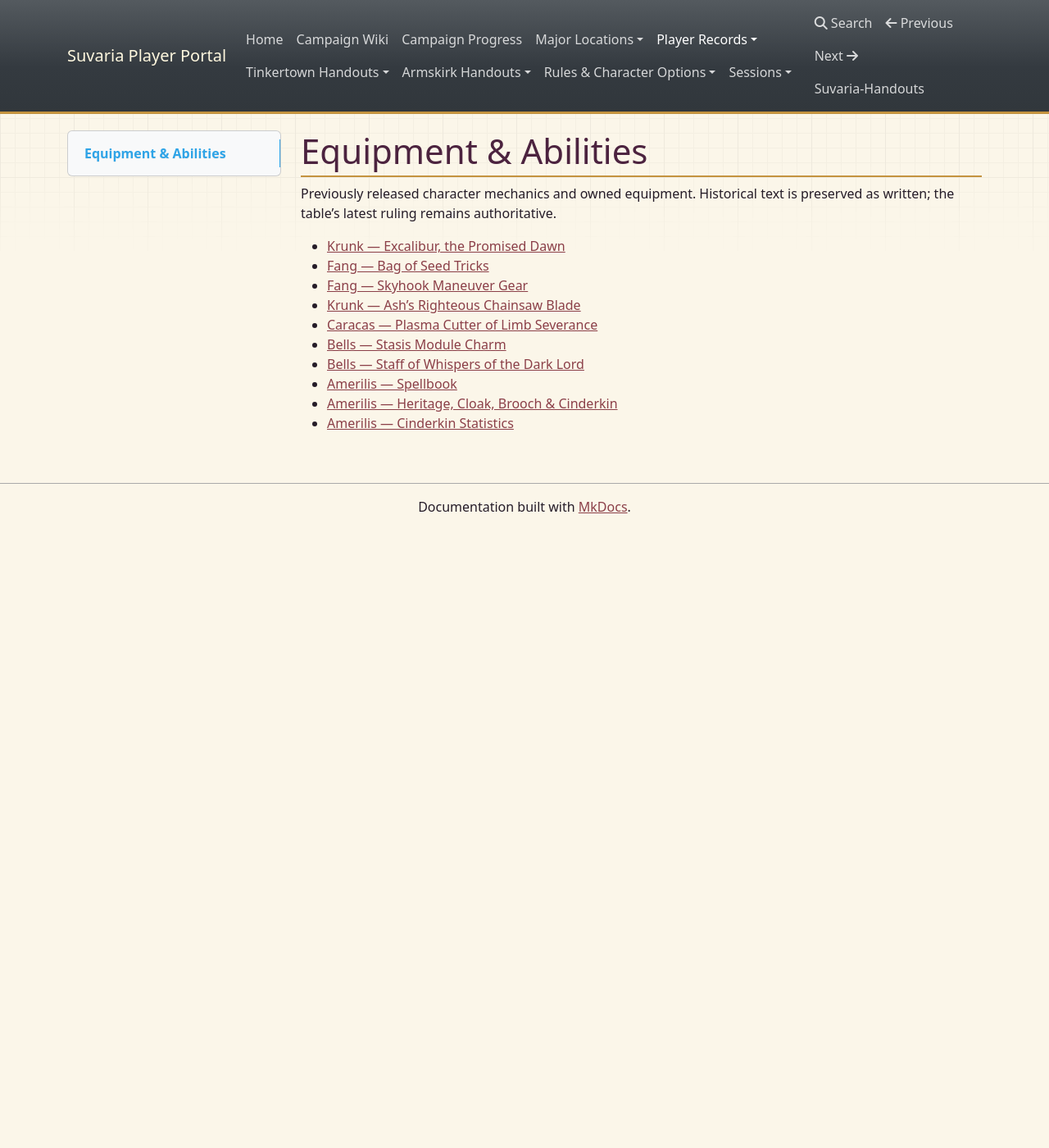
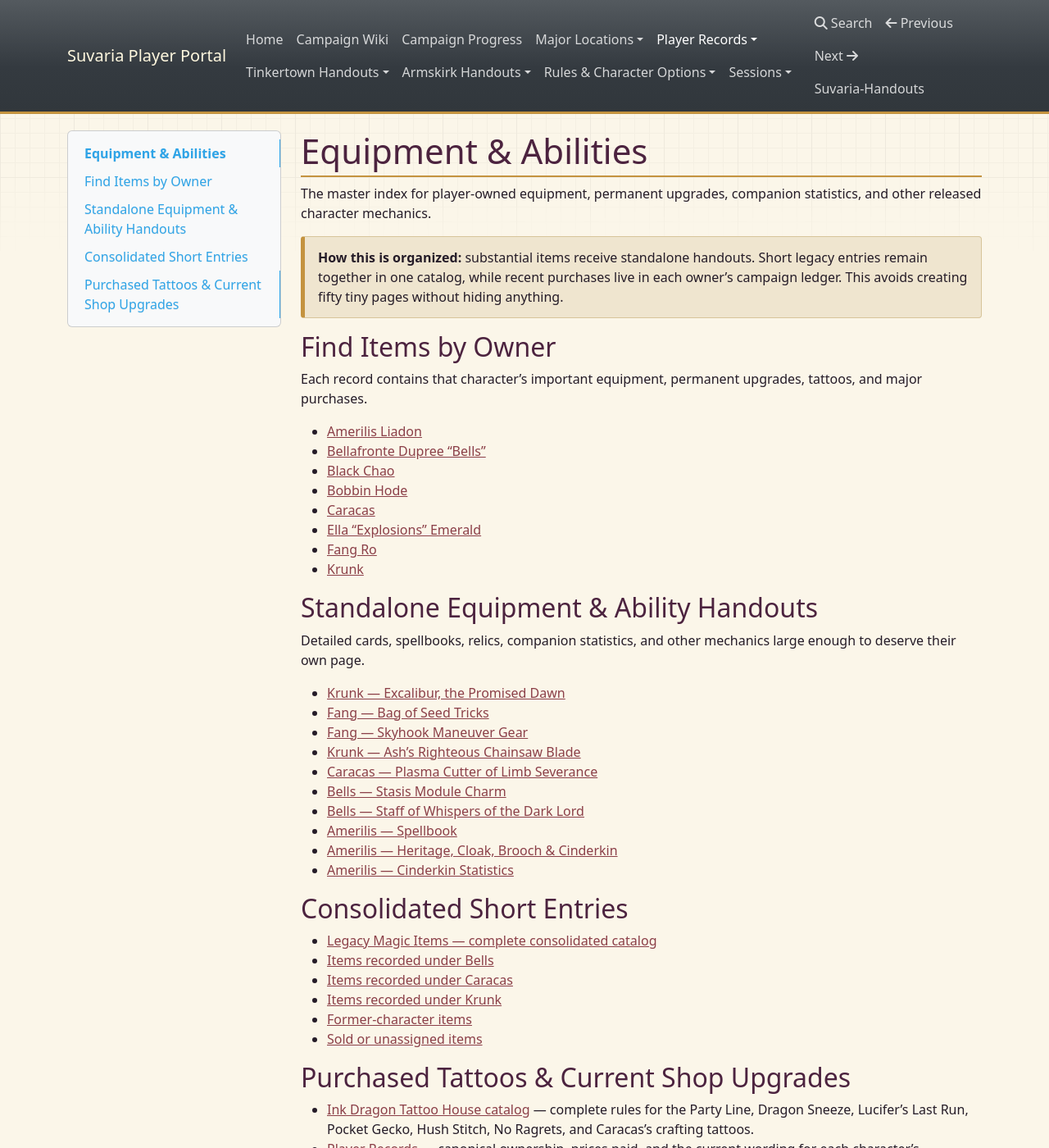
Before and after one commit to blakewrege/Suvaria-Handouts, an MkDocs documentation site: the page built from docs/player-items.md, in a window 1280 px wide and 1400 px high. Shown: the whole window at 82% size. Built offline with MkDocs 1.6.1, drawn with Linux system fonts in a browser that asks for light colours; nearby versions of some CDN libraries; some of the changed text lies outside the part shown.

Commit message:
Publish complete player items index

```diff
--- a/docs/player-items.md
+++ b/docs/player-items.md
@@ -1,6 +1,25 @@
 # Equipment & Abilities
 
-Previously released character mechanics and owned equipment. Historical text is preserved as written; the table’s latest ruling remains authoritative.
+The master index for player-owned equipment, permanent upgrades, companion statistics, and other released character mechanics.
+
+<div class="portal-note"><strong>How this is organized:</strong> substantial items receive standalone handouts. Short legacy entries remain together in one catalog, while recent purchases live in each owner’s campaign ledger. This avoids creating fifty tiny pages without hiding anything.</div>
+
+## Find Items by Owner
+
+Each record contains that character’s important equipment, permanent upgrades, tattoos, and major purchases.
+
+- [Amerilis Liadon](amerilis-liadon-record.md)
+- [Bellafronte Dupree “Bells”](bellafronte-dupree-bells-record.md)
+- [Black Chao](black-chao-record.md)
+- [Bobbin Hode](bobbin-hode-record.md)
+- [Caracas](caracas-record.md)
+- [Ella “Explosions” Emerald](ella-explosions-emerald-record.md)
+- [Fang Ro](fang-ro-record.md)
+- [Krunk](krunk-record.md)
+
+## Standalone Equipment & Ability Handouts
+
+Detailed cards, spellbooks, relics, companion statistics, and other mechanics large enough to deserve their own page.
 
 - [Krunk — Excalibur, the Promised Dawn](excalibur-promised-dawn.md)
 - [Fang — Bag of Seed Tricks](bag-of-seed-tricks.md)
@@ -12,3 +31,19 @@ Previously released character mechanics and owned equipment. Historical text is
 - [Amerilis — Spellbook](amerilis-spellbook.md)
 - [Amerilis — Heritage, Cloak, Brooch & Cinderkin](amerilis-heritage-and-equipment.md)
 - [Amerilis — Cinderkin Statistics](cinderkin-player-statistics.md)
+
+## Consolidated Short Entries
+
+- [Legacy Magic Items — complete consolidated catalog](homebrew-magic-items.md)
+  - [Items recorded under Bells](homebrew-magic-items.md#items-recorded-under-bells)
+  - [Items recorded under Caracas](homebrew-magic-items.md#items-recorded-under-caracas)
+  - [Items recorded under Krunk](homebrew-magic-items.md#items-recorded-under-krunk)
+  - [Former-character items](homebrew-magic-items.md#former-character-records)
+  - [Sold or unassigned items](homebrew-magic-items.md#sold-or-unassigned-items)
+
+## Purchased Tattoos & Current Shop Upgrades
+
+- [Ink Dragon Tattoo House catalog](ink-dragon-tattoo-house.md) — complete rules for the Party Line, Dragon Sneeze, Lucifer’s Last Run, Pocket Gecko, Hush Stitch, No Ragrets, and Caracas’s crafting tattoos.
+- [Player Records](player-records.md) — canonical ownership, prices paid, and the current wording for each character’s purchases.
+
+The table’s latest ruling takes precedence when a historical catalog and a current character record disagree.
```
Also changed, not shown: docs/index.md (+1 -1 lines), docs/player-records.md (+1 -12 lines).
